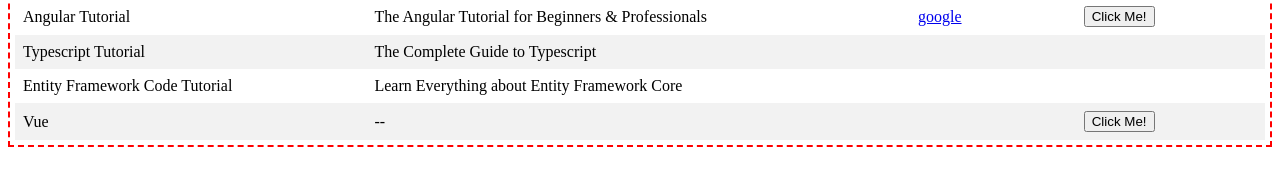
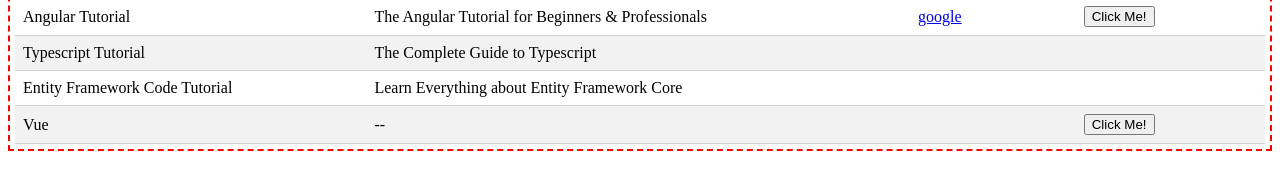
Before and after one commit to gandholi-kumar/angular-ng-template-outlet, an Angular app: page / in a window 1280 px wide. Shown: the part 288-478 px from the top of the page. Built offline with nearby package versions, Linux system fonts and the light colour scheme.

Commit message:
provided styles to table

```diff
--- a/src/app/data-table/data-table.component.css
+++ b/src/app/data-table/data-table.component.css
@@ -9,6 +9,10 @@
   padding: 8px;
 }
 
+tr {
+  border-bottom: 1pt solid #D0D0D0;
+}
+
 tr:nth-child(even) {
   background-color: #f2f2f2;
 }
```
